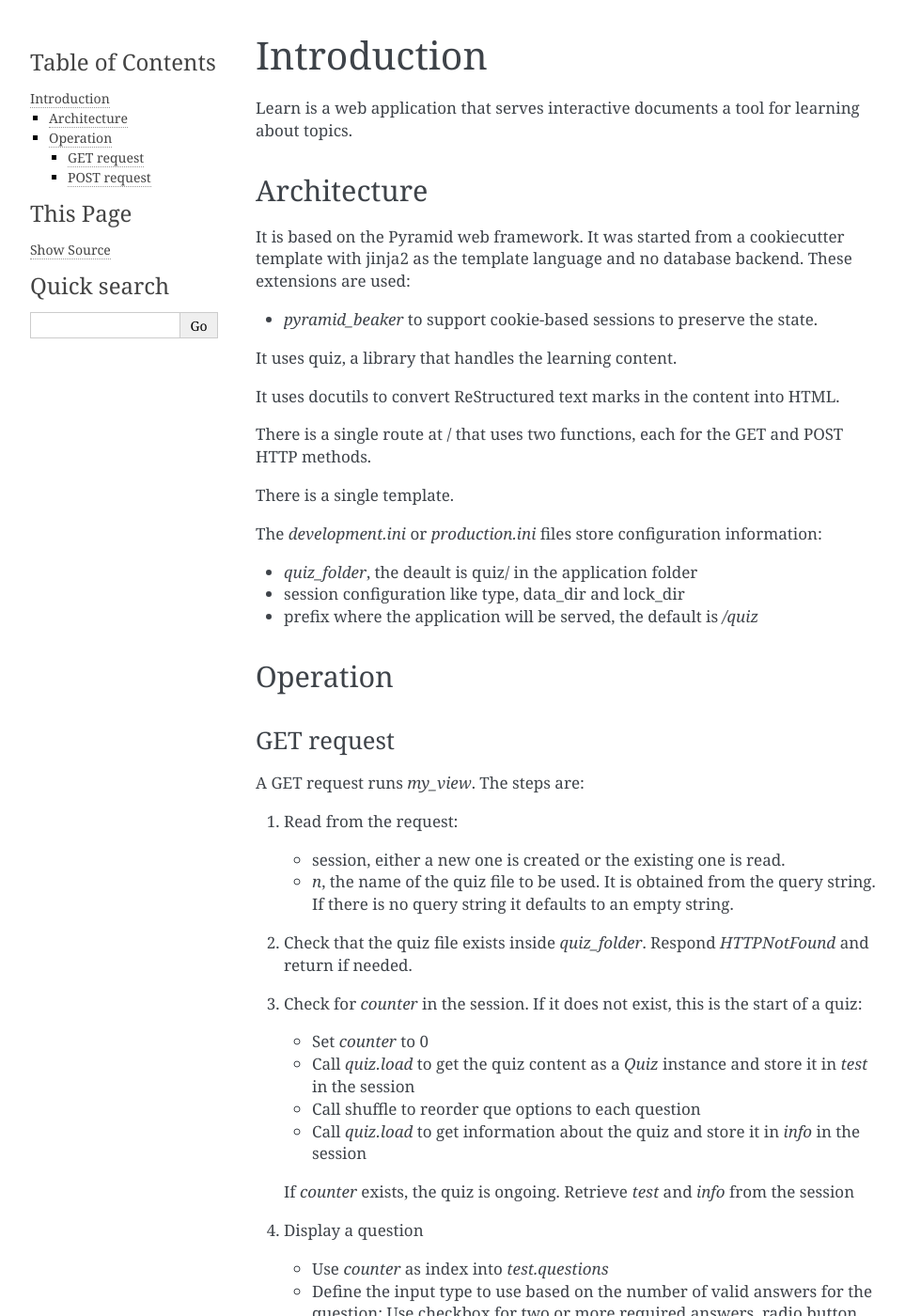
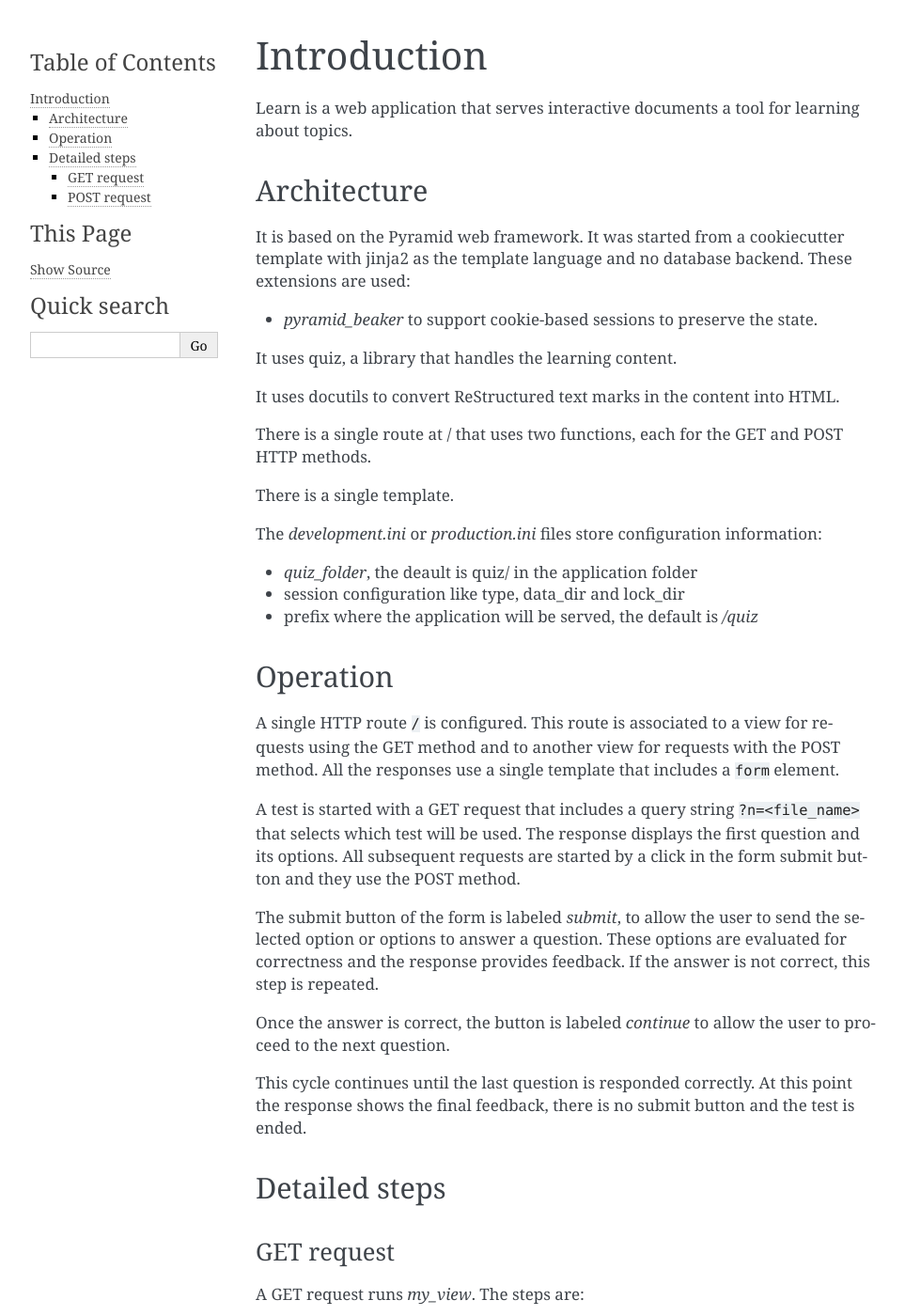
Before and after one commit to siguealcongreso/aprende, a Sphinx documentation site: the page built from docs/source/introduction.rst, in a window 1280 px wide and 1400 px high. Shown: the whole window at 94% size, without its empty margins (148-1111 px from the left). Built offline with Sphinx 7.4.7, drawn with Linux system fonts in a browser that asks for light colours.

Commit message:
Add the Operation section

```diff
--- a/docs/source/introduction.rst
+++ b/docs/source/introduction.rst
@@ -35,6 +35,33 @@ information:
 
 Operation
 =========
+
+A single HTTP route ``/`` is configured. This route is associated to a
+view for requests using the GET method and to another view for
+requests with the POST method.  All the responses use a single
+template that includes a ``form`` element.
+
+A test is started with a GET request that includes a query string
+``?n=<file_name>`` that selects which test will be used.  The response
+displays the first question and its options.  All subsequent requests
+are started by a click in the form submit button and they use the POST
+method.
+
+The submit button of the form is labeled `submit`, to allow the user
+to send the selected option or options to answer a question.  These
+options are evaluated for correctness and the response provides
+feedback. If the answer is not correct, this step  is repeated.
+
+Once the answer is correct, the button is labeled `continue` to allow
+the user to proceed to the next question.
+
+This cycle continues until the last question is responded correctly.
+At this point the response shows the final feedback, there is no
+submit button and the test is ended.
+
+
+Detailed steps
+==============
 
 GET request
 -----------
```
